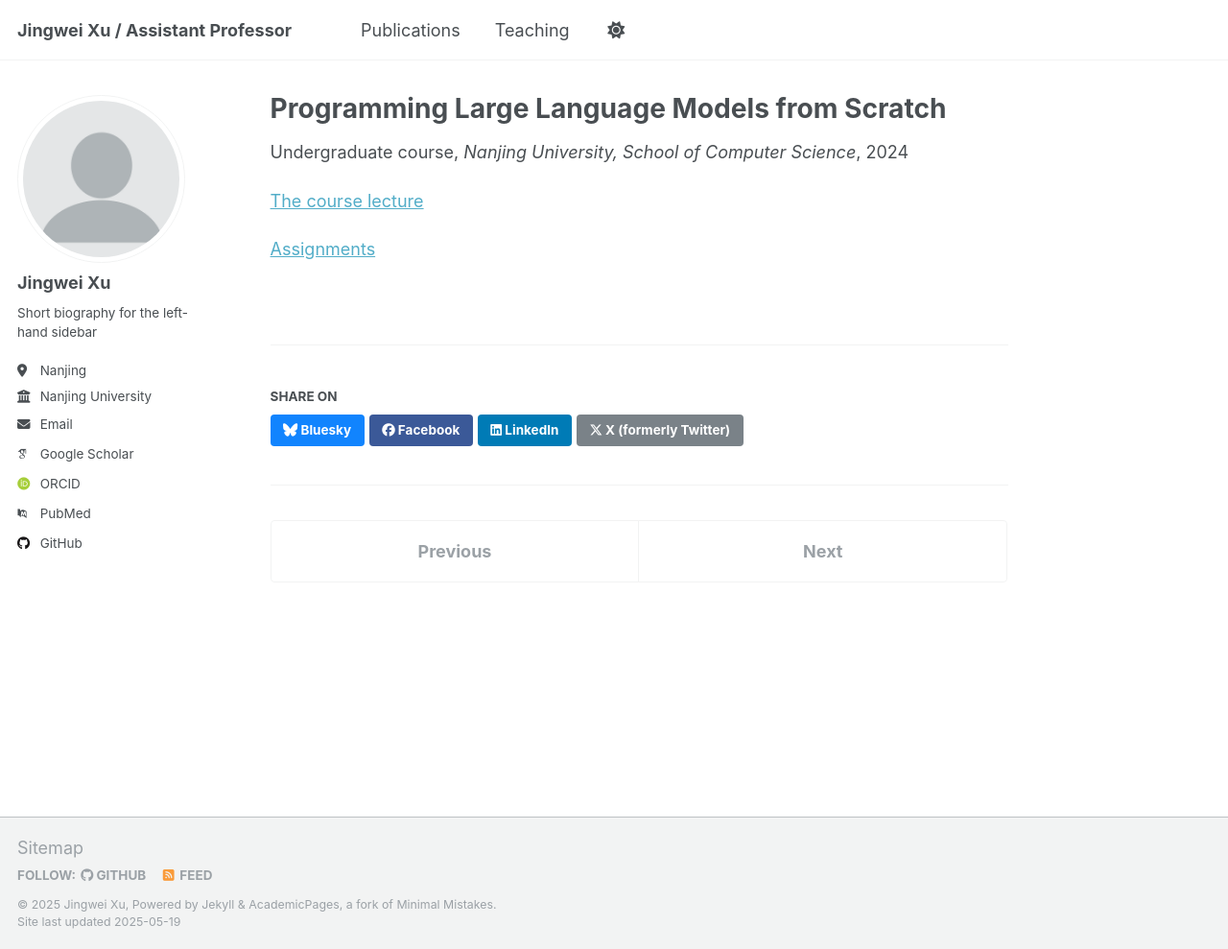
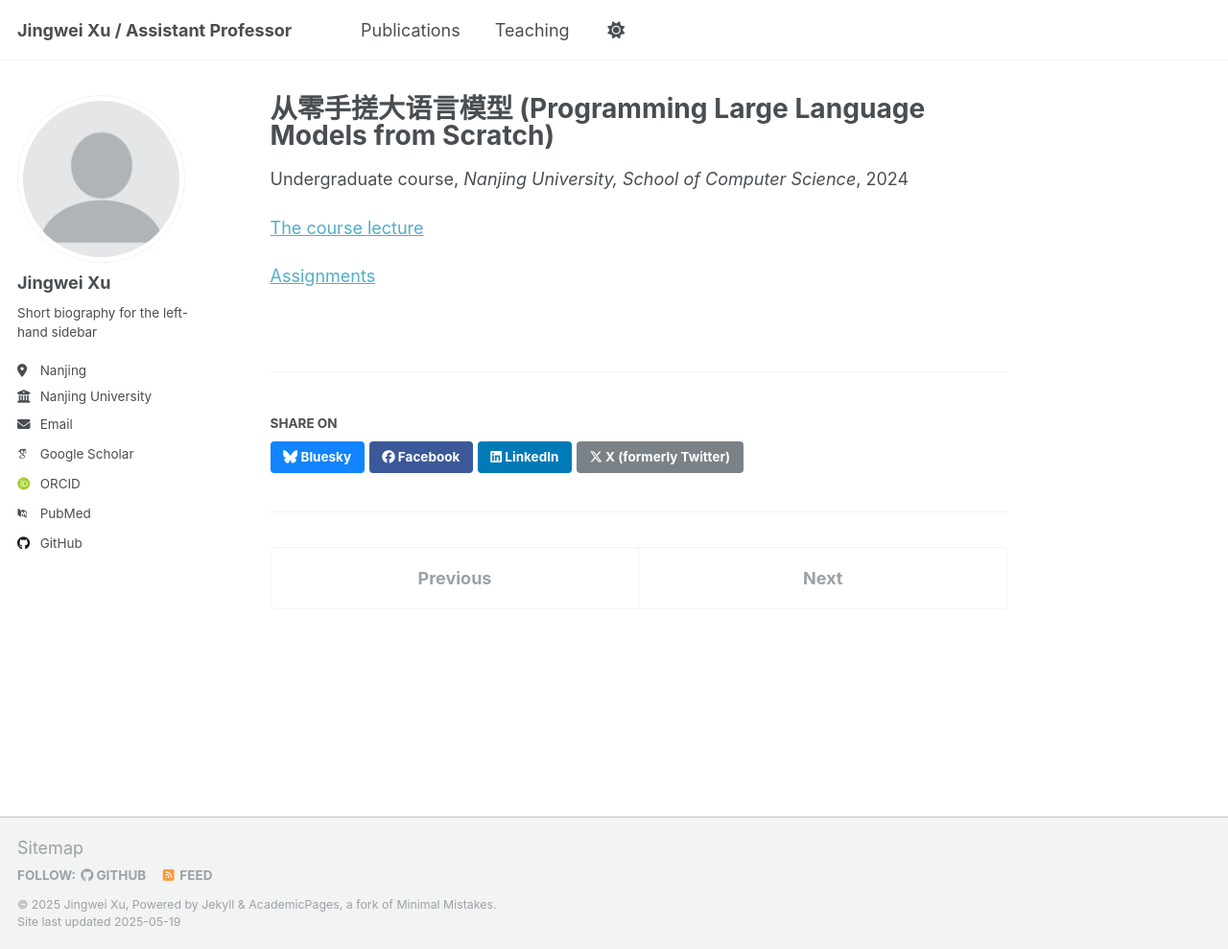
Before and after one commit to NJUDeepEngine/jingweixu, a Jekyll site: the page built from _teaching/llm.md, in a window 1280 px wide and 989 px high. Shown: the whole window at 96% size. Built offline with Jekyll 4.4.1, drawn with Linux system fonts in a browser that asks for light colours; some web fonts are replaced.

Commit message:
Update llm.md

```diff
--- a/_teaching/llm.md
+++ b/_teaching/llm.md
@@ -1,5 +1,5 @@
 ---
-title: "Programming Large Language Models from Scratch"
+title: "从零手搓大语言模型 (Programming Large Language Models from Scratch)"
 collection: teaching
 type: "Undergraduate course"
 permalink: /teaching/2024-fall-teaching
```
